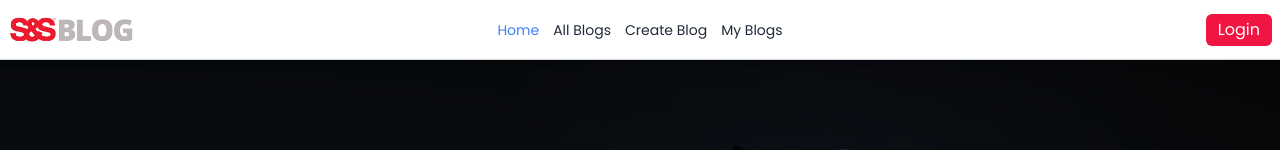
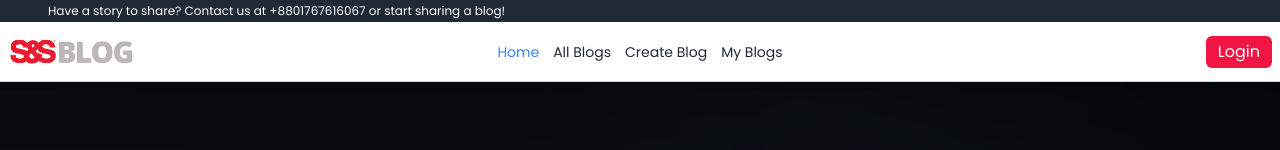
Before and after one commit to cssmh/web-app, a React (Vite) app: page / in a window 1280 px wide. Shown: the top 150 px of the page. Built offline with nearby package versions, Linux system fonts and the light colour scheme; no server answers.

Commit message:
navbar top text added, contact in mainlayout

```diff
--- a/src/Shared/MainLayout.jsx
+++ b/src/Shared/MainLayout.jsx
@@ -5,12 +5,12 @@ import Footer from "../Component/Footer";
 const MainLayout = () => {
   return (
     <div>
-      {/* <div className="bg-primary/60 py-[1px]">
+      <div className="bg-gray-800 py-[1px]">
         <p className="text-[12px] text-white px-3 md:px-12 py-[1px]">
           Have a story to share? Contact us at +8801767616067 or start sharing a
           blog!
         </p>
-      </div> */}
+      </div>
       <Navbar />
       <div className="min-h-[80vh]">
         <Outlet />
```
